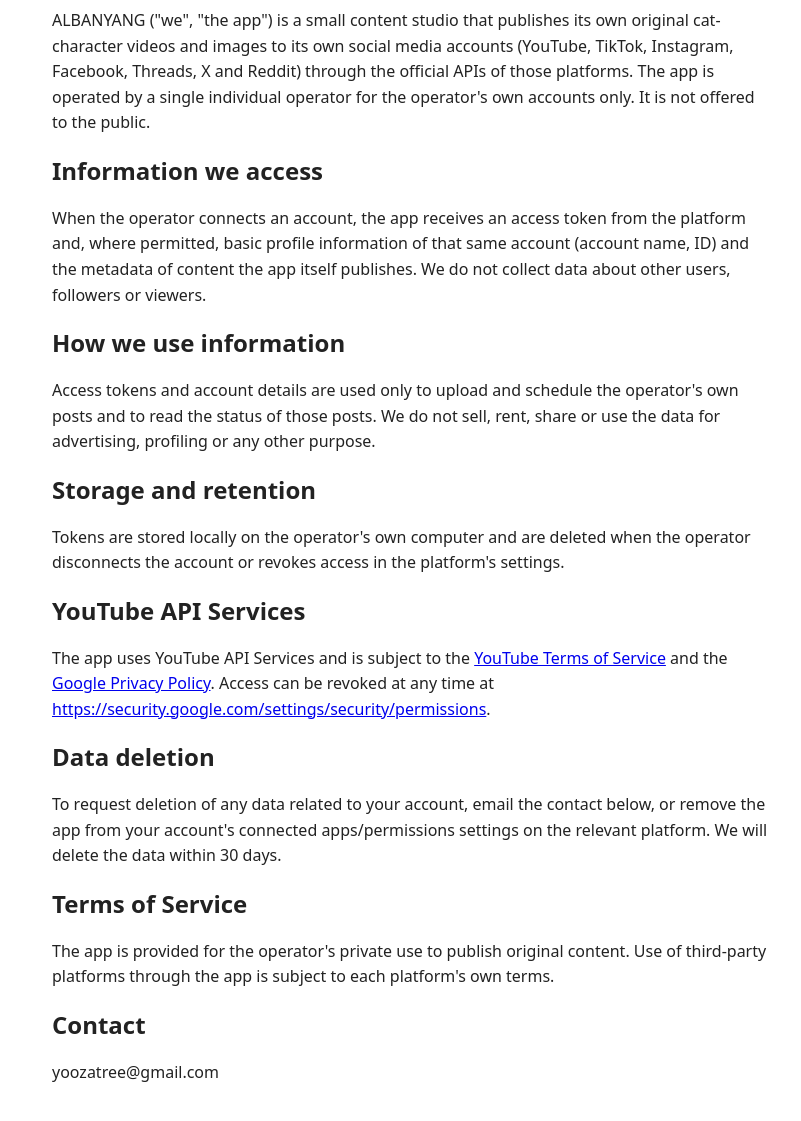
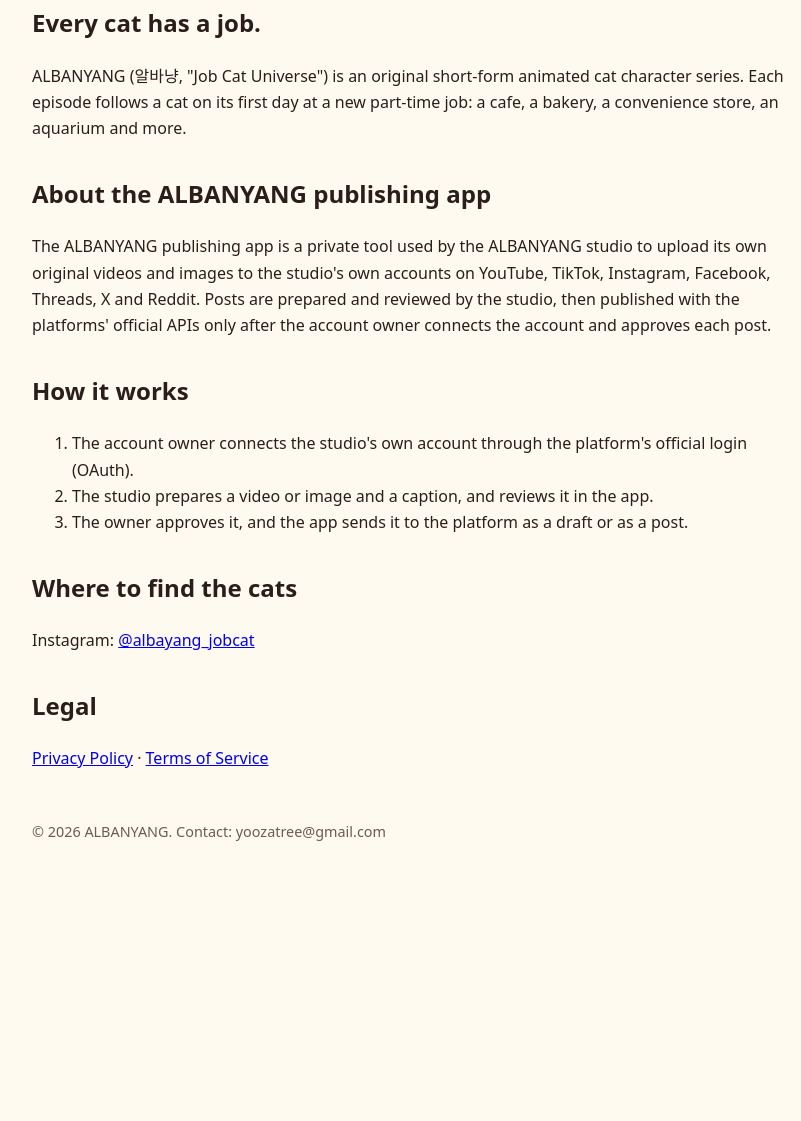
Before and after one commit to yoozatree-spec/albanyang-legal, a plain HTML site: page index.html in a window 1280 px wide. Shown: the part 135-1256 px from the top of the page, without its empty margins (228-1029 px from the left). After the commit the page ends 1026 px from the top, so only its background shows below. Drawn offline with Linux system fonts and the light colour scheme.

Commit message:
Update index.html

```diff
--- a/index.html
+++ b/index.html
@@ -1,19 +1,5 @@
-<!doctype html><html lang="en"><head><meta charset="utf-8"><meta name="viewport" content="width=device-width,initial-scale=1"><title>ALBANYANG Privacy Policy / Terms of Service</title><style>body{font-family:system-ui,sans-serif;max-width:720px;margin:40px auto;padding:0 16px;line-height:1.6;color:#222}h1,h2{line-height:1.25}</style></head><body>
-<h1>ALBANYANG (알바냥) Privacy Policy</h1>
-<p>Last updated: 2026-10-26</p>
-<p>ALBANYANG ("we", "the app") is a small content studio that publishes its own original cat-character videos and images to its own social media accounts (YouTube, TikTok, Instagram, Facebook, Threads, X and Reddit) through the official APIs of those platforms. The app is operated by a single individual operator for the operator's own accounts only. It is not offered to the public.</p>
-<h2>Information we access</h2>
-<p>When the operator connects an account, the app receives an access token from the platform and, where permitted, basic profile information of that same account (account name, ID) and the metadata of content the app itself publishes. We do not collect data about other users, followers or viewers.</p>
-<h2>How we use information</h2>
-<p>Access tokens and account details are used only to upload and schedule the operator's own posts and to read the status of those posts. We do not sell, rent, share or use the data for advertising, profiling or any other purpose.</p>
-<h2>Storage and retention</h2>
-<p>Tokens are stored locally on the operator's own computer and are deleted when the operator disconnects the account or revokes access in the platform's settings.</p>
-<h2>YouTube API Services</h2>
-<p>The app uses YouTube API Services and is subject to the <a href="https://www.youtube.com/t/terms">YouTube Terms of Service</a> and the <a href="https://policies.google.com/privacy">Google Privacy Policy</a>. Access can be revoked at any time at <a href="https://security.google.com/settings/security/permissions">https://security.google.com/settings/security/permissions</a>.</p>
-<h2>Data deletion</h2>
-<p>To request deletion of any data related to your account, email the contact below, or remove the app from your account's connected apps/permissions settings on the relevant platform. We will delete the data within 30 days.</p>
-<h2>Terms of Service</h2>
-<p>The app is provided for the operator's private use to publish original content. Use of third-party platforms through the app is subject to each platform's own terms.</p>
-<h2>Contact</h2>
-<p>yoozatree@gmail.com</p>
-</body></html>
+<!doctype html><html lang="en"><head><meta charset="utf-8"><meta name="viewport" content="width=device-width,initial-scale=1"><title>Home | ALBANYANG</title><link rel="icon" type="image/png" href="icon.png"><link rel="apple-touch-icon" href="icon.png"><style>body{font-family:system-ui,sans-serif;max-width:760px;margin:0 auto;padding:0 16px 48px;line-height:1.65;color:#2b1d1a;background:#fffaf0}header{display:flex;align-items:center;gap:14px;padding:20px 0;border-bottom:2px solid #5a3a32}header img{width:64px;height:64px;border-radius:12px}header h1{margin:0;font-size:1.4rem}nav a{margin-right:14px;color:#8a4b2f;font-weight:600}h2{margin-top:2rem}footer{margin-top:3rem;font-size:.9rem;color:#6b5a55}</style></head><body><header><img src="icon.png" alt="ALBANYANG app icon" width="64" height="64"><div><h1>ALBANYANG (알바냥)</h1><nav><a href="index.html">Home</a><a href="privacy.html">Privacy Policy</a><a href="terms.html">Terms of Service</a></nav></div></header><h2>Every cat has a job.</h2><p>ALBANYANG (알바냥, "Job Cat Universe") is an original short-form animated cat character series. Each episode follows a cat on its first day at a new part-time job: a cafe, a bakery, a convenience store, an aquarium and more.</p>
+<h2>About the ALBANYANG publishing app</h2><p>The ALBANYANG publishing app is a private tool used by the ALBANYANG studio to upload its own original videos and images to the studio's own accounts on YouTube, TikTok, Instagram, Facebook, Threads, X and Reddit. Posts are prepared and reviewed by the studio, then published with the platforms' official APIs only after the account owner connects the account and approves each post.</p>
+<h2>How it works</h2><ol><li>The account owner connects the studio's own account through the platform's official login (OAuth).</li><li>The studio prepares a video or image and a caption, and reviews it in the app.</li><li>The owner approves it, and the app sends it to the platform as a draft or as a post.</li></ol>
+<h2>Where to find the cats</h2><p>Instagram: <a href="https://www.instagram.com/albayang_jobcat/">@albayang_jobcat</a></p>
+<h2>Legal</h2><p><a href="privacy.html">Privacy Policy</a> &middot; <a href="terms.html">Terms of Service</a></p><footer>&copy; 2026 ALBANYANG. Contact: yoozatree@gmail.com</footer></body></html>
```
